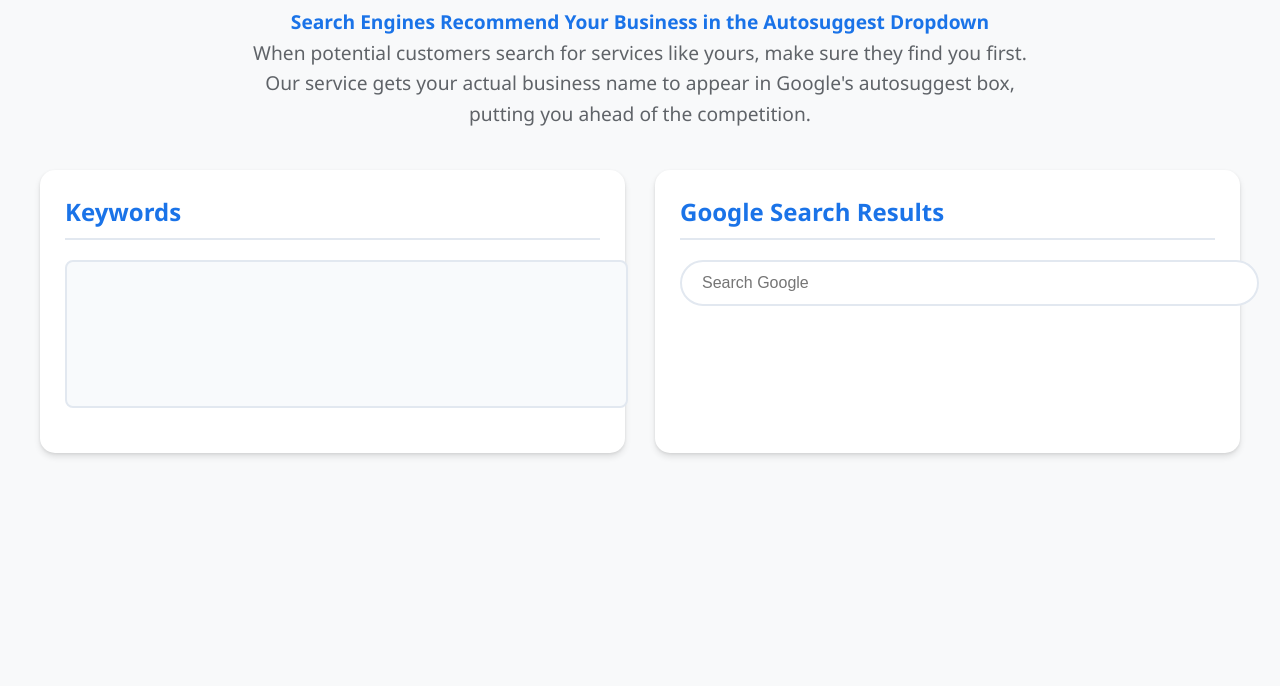
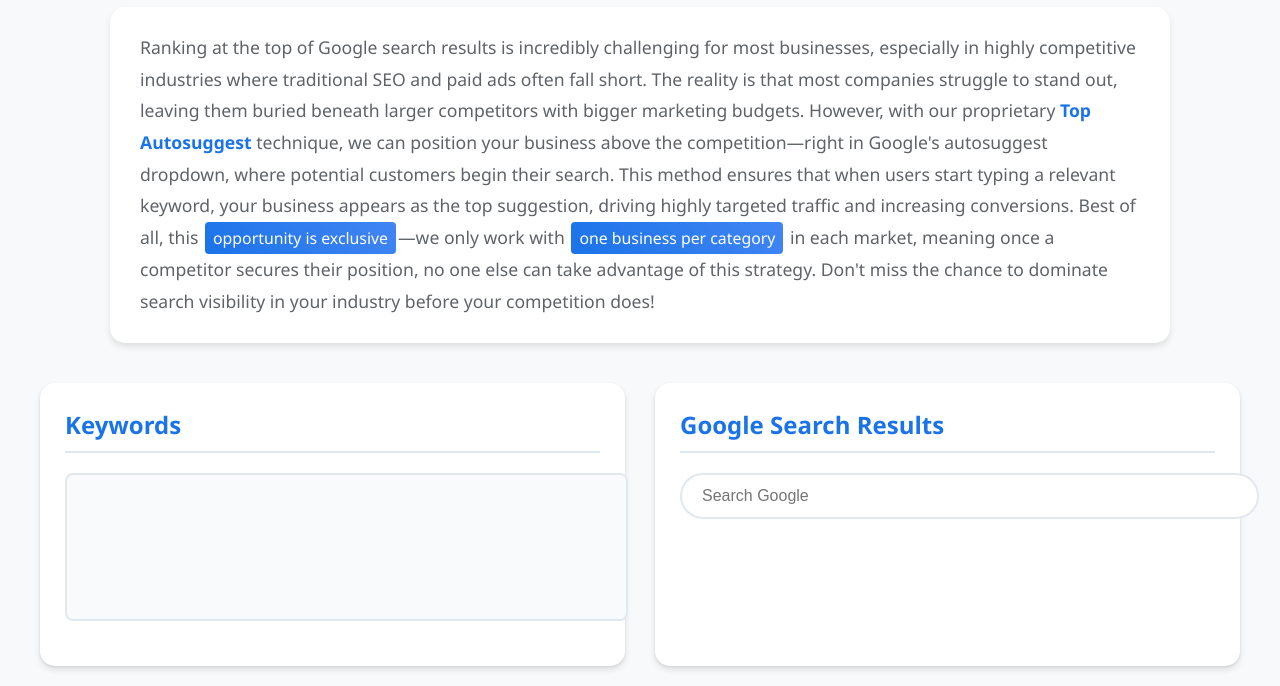
Before and after one commit to richardeisneragency/niche-demo, a plain HTML site: page index.html in a window 1280 px wide. Shown: the part 134-820 px from the top of the page. Drawn offline with Linux system fonts and the light colour scheme.

Commit message:
Update demo page text and styling

```diff
--- a/index.html
+++ b/index.html
@@ -22,17 +22,30 @@
             -webkit-text-fill-color: transparent;
             padding: 10px;
         }
-        .subtitle {
-            text-align: center;
-            max-width: 800px;
+        .intro-section {
+            max-width: 1000px;
             margin: 0 auto 40px;
-            font-size: 1.2em;
-            line-height: 1.6;
+            text-align: left;
+            line-height: 1.8;
             color: #5f6368;
+            font-size: 1.1em;
+            padding: 25px 30px;
+            background: white;
+            border-radius: 15px;
+            box-shadow: 0 4px 6px rgba(0,0,0,0.1);
         }
-        .subtitle strong {
+        .highlight-text {
             color: #1a73e8;
             font-weight: 600;
+        }
+        .exclusive-tag {
+            display: inline-block;
+            background: linear-gradient(45deg, #1a73e8, #4285f4);
+            color: white;
+            padding: 2px 8px;
+            border-radius: 4px;
+            font-size: 0.9em;
+            margin: 0 2px;
         }
         .container {
             display: flex;
@@ -142,9 +155,8 @@
 </head>
 <body>
     <h1 class="main-title">Top Autosuggest Demo</h1>
-    <div class="subtitle">
-        <strong>Search Engines Recommend Your Business in the Autosuggest Dropdown</strong><br>
-        When potential customers search for services like yours, make sure they find you first. Our service gets your actual business name to appear in Google's autosuggest box, putting you ahead of the competition.
+    <div class="intro-section">
+        Ranking at the top of Google search results is incredibly challenging for most businesses, especially in highly competitive industries where traditional SEO and paid ads often fall short. The reality is that most companies struggle to stand out, leaving them buried beneath larger competitors with bigger marketing budgets. However, with our proprietary <span class="highlight-text">Top Autosuggest</span> technique, we can position your business above the competition—right in Google's autosuggest dropdown, where potential customers begin their search. This method ensures that when users start typing a relevant keyword, your business appears as the top suggestion, driving highly targeted traffic and increasing conversions. Best of all, this <span class="exclusive-tag">opportunity is exclusive</span>—we only work with <span class="exclusive-tag">one business per category</span> in each market, meaning once a competitor secures their position, no one else can take advantage of this strategy. Don't miss the chance to dominate search visibility in your industry before your competition does!
     </div>
     <div class="container">
         <div class="panel">
```
